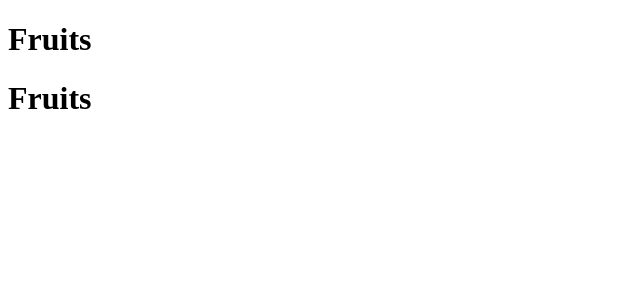
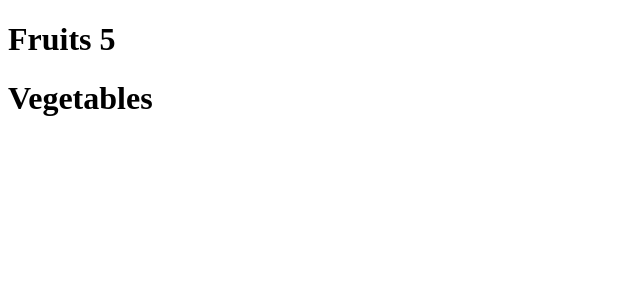
Before and after one commit to neehar2003/training-repo, a React (Vite) app in the folder web-react/my-app/: page / in a window 1280 px wide. Shown: the top 300 px of the page, without its empty margins (0-640 px from the left). Built offline with nearby package versions, Linux system fonts and the light colour scheme.

Commit message:
made title and count props to Header

```diff
--- a/web-react/my-app/src/App.jsx
+++ b/web-react/my-app/src/App.jsx
@@ -1,8 +1,8 @@
 import Header from "./components/Header";
 function App(){
   return <div>
-    <Header />
-    <Header />      {/* components can be reused */}
+    <Header title ="Fruits" count={5} />
+    <Header title="Vegetables"/>
   </div>
 }
 export default App
--- a/web-react/my-app/src/components/Header.jsx
+++ b/web-react/my-app/src/components/Header.jsx
@@ -1,4 +1,4 @@
-function Header(){
-    return <h1>Fruits</h1>
+function Header({ title, count }){
+    return <h1>{title} {count} </h1>
 }
 export default Header
```
